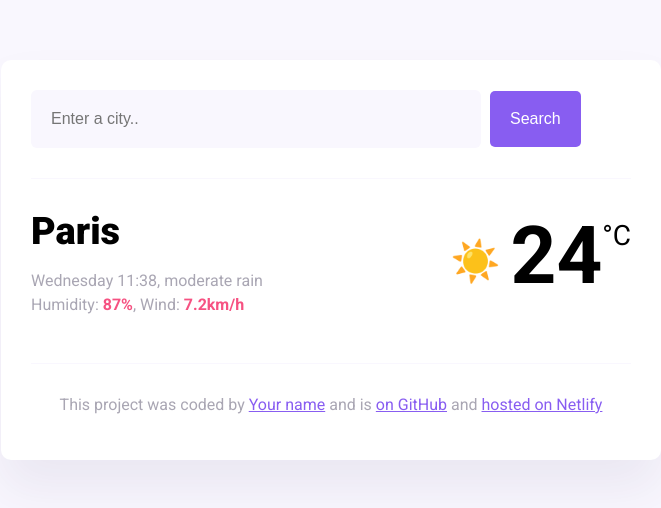
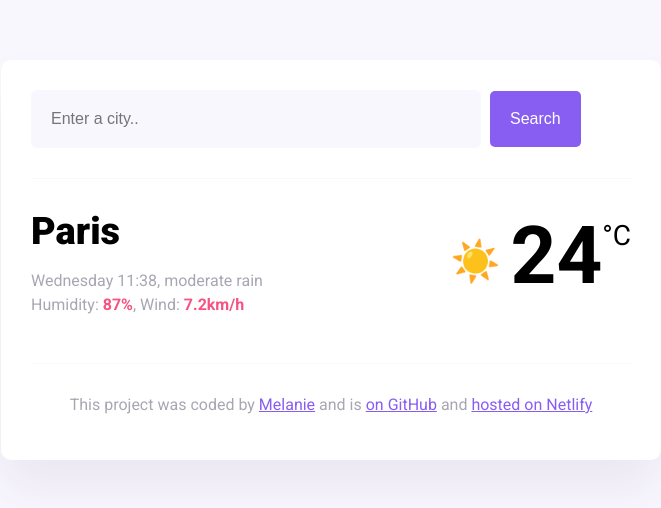
Before and after one commit to Melanierrr/homework-6, a website built with Parcel: page index.html in a window 1280 px wide. Shown: the whole page, without its empty margins (309-970 px from the left). Built offline with nearby package versions, Linux system fonts and the light colour scheme.

Commit message:
Name added

```diff
--- a/index.html
+++ b/index.html
@@ -47,7 +47,7 @@
       <footer>
         <p>
           This project was coded by
-          <a href="https://github.com/Melanierrr" target="_blank">Your name</a>
+          <a href="https://github.com/Melanierrr" target="_blank">Melanie</a>
           and is
           <a
             href="https://github.com/Melanierrr?tab=repositories"
```
